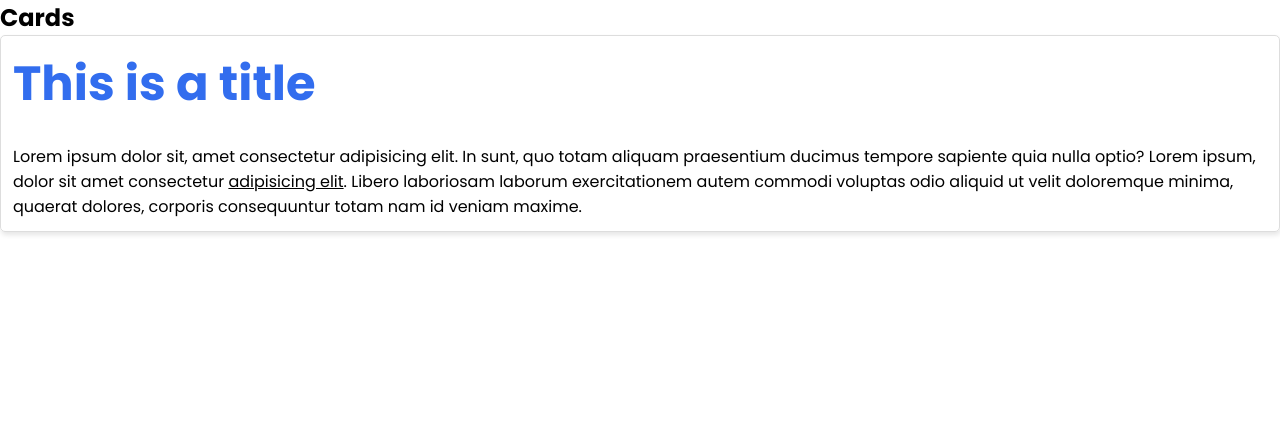
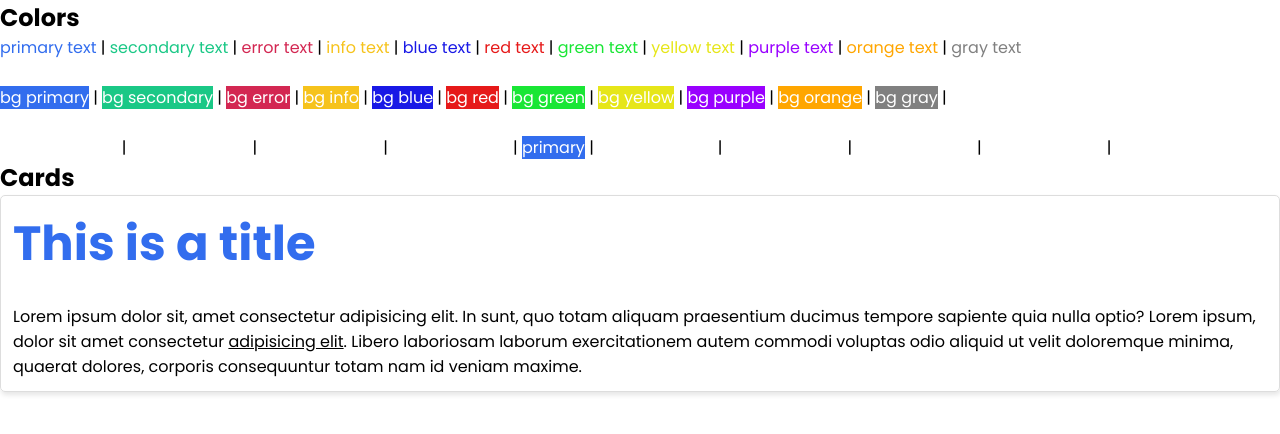
Before and after one commit to mosesglitch/CSS-SASS, a website: page index.html in a window 1280 px wide. Drawn offline with Linux system fonts and the light colour scheme.

Commit message:
generate color classes

```diff
--- a/index.html
+++ b/index.html
@@ -8,7 +8,44 @@
   </head>
   <body>
     <!-- colors -->
+    <h2>Colors</h2>
+    <span class="text-primary">primary text</span> |
+    <span class="text-secondary">secondary text</span> |
+    <span class="text-error">error text</span> |
+    <span class="text-info">info text</span> |
+    <span class="text-blue">blue text</span> |
+    <span class="text-red">red text</span> |
+    <span class="text-green">green text</span> |
+    <span class="text-yellow">yellow text</span> |
+    <span class="text-purple">purple text</span> |
+    <span class="text-orange">orange text</span> |
+    <span class="text-gray">gray text</span>
 
+    <br /><br />
+
+    <span class="bg-primary text-white">bg primary</span> |
+    <span class="bg-secondary text-white">bg secondary</span> |
+    <span class="bg-error text-white">bg error</span> |
+    <span class="bg-info text-white">bg info</span> |
+    <span class="bg-blue text-white">bg blue</span> |
+    <span class="bg-red text-white">bg red</span> |
+    <span class="bg-green text-white">bg green</span> |
+    <span class="bg-yellow text-white">bg yellow</span> |
+    <span class="bg-purple text-white">bg purple</span> |
+    <span class="bg-orange text-white">bg orange</span> |
+    <span class="bg-gray text-white">bg gray</span> |
+
+    <br /><br />
+
+    <span class="bg-primary-dark-8 text-white">primary dark 8</span> |
+    <span class="bg-primary-dark-6 text-white">primary dark 6</span> |
+    <span class="bg-primary-dark-4 text-white">primary dark 4</span> |
+    <span class="bg-primary-dark-2 text-white">primary dark 2</span> |
+    <span class="bg-primary text-white">primary</span> |
+    <span class="bg-primary-light-2 text-white">primary light 2</span> |
+    <span class="bg-primary-light-4 text-white">primary light 4</span> |
+    <span class="bg-primary-light-6 text-white">primary light 6</span> |
+    <span class="bg-primary-light-8 text-white">primary light 8</span> |
     <!-- font sizes -->
 
     <!-- buttons -->
--- /dev/null
+++ b/shinobi/_colors.scss
@@ -0,0 +1,8 @@
+@each $key, $val in $colors {
+  .text-#{$key} {
+    color: $val;
+  }
+  .bg-#{$key} {
+    background-color: $val;
+  }
+}
--- a/shinobi/index.scss
+++ b/shinobi/index.scss
@@ -5,7 +5,7 @@
 @import "base";
 
 //colors
-
+@import "colors";
 //components (button,card,navbar)
 @import "components/card";
 
```
Also changed, not shown: shinobi/index.css, 1 other file.
